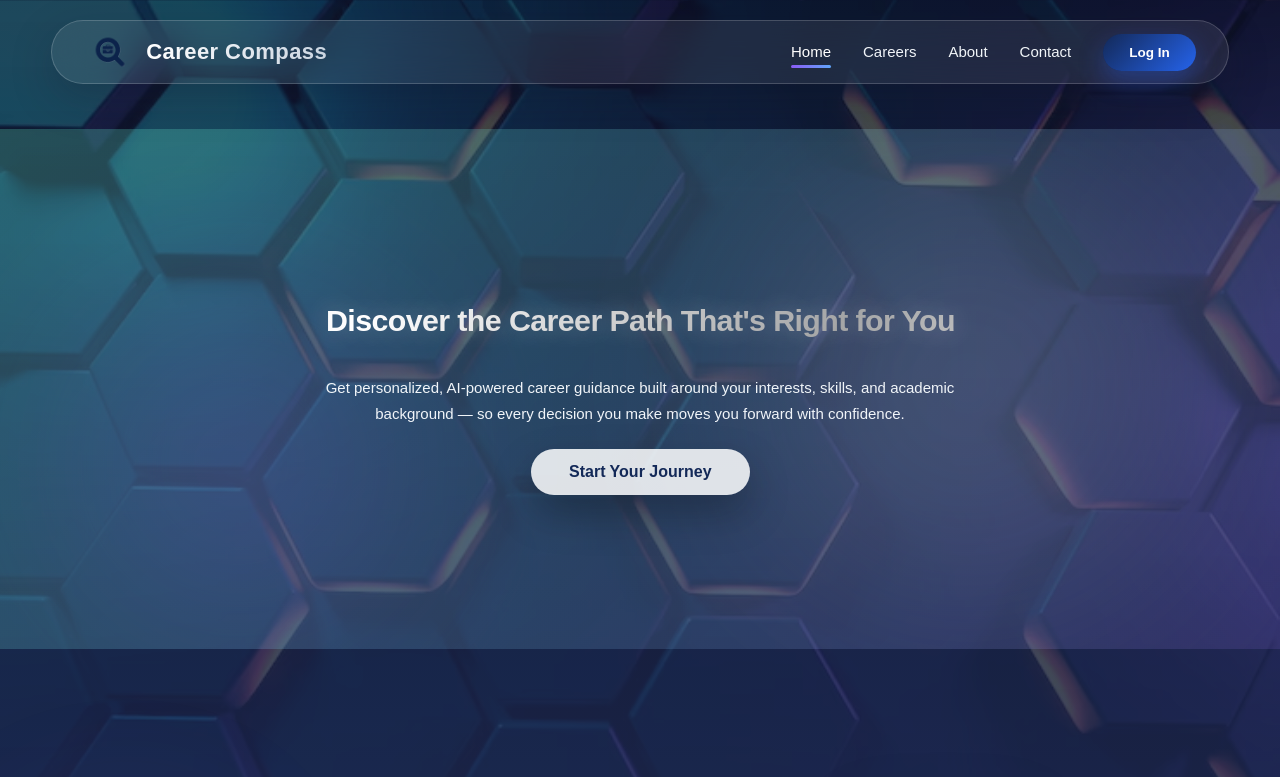
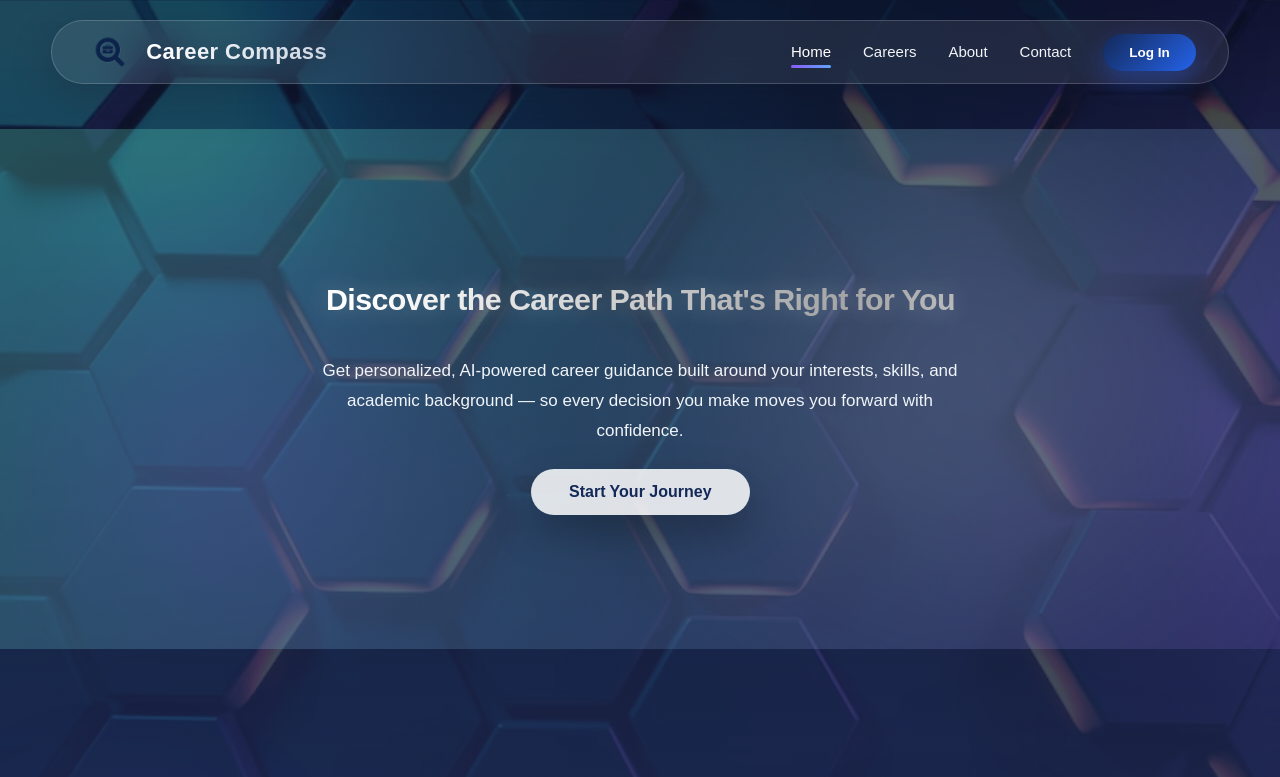
Before and after one commit to saherfatima12-hash/career-compass, a React (Vite) app: page / in a window 1280 px wide. Shown: the top 777 px of the page. Built offline with nearby package versions, Linux system fonts and the light colour scheme.

Commit message:
describe your change

```diff
--- a/src/index.css
+++ b/src/index.css
@@ -1476,8 +1476,8 @@ margin:10px auto 0;
 }
 
 .hero-description {
-  margin: 22px auto;
-  font-size: 15px;
+  margin: 24px auto;
+  font-size: 17px;
   max-width: 640px;
   line-height: 1.75;
   color: #f1f5f9;
```
